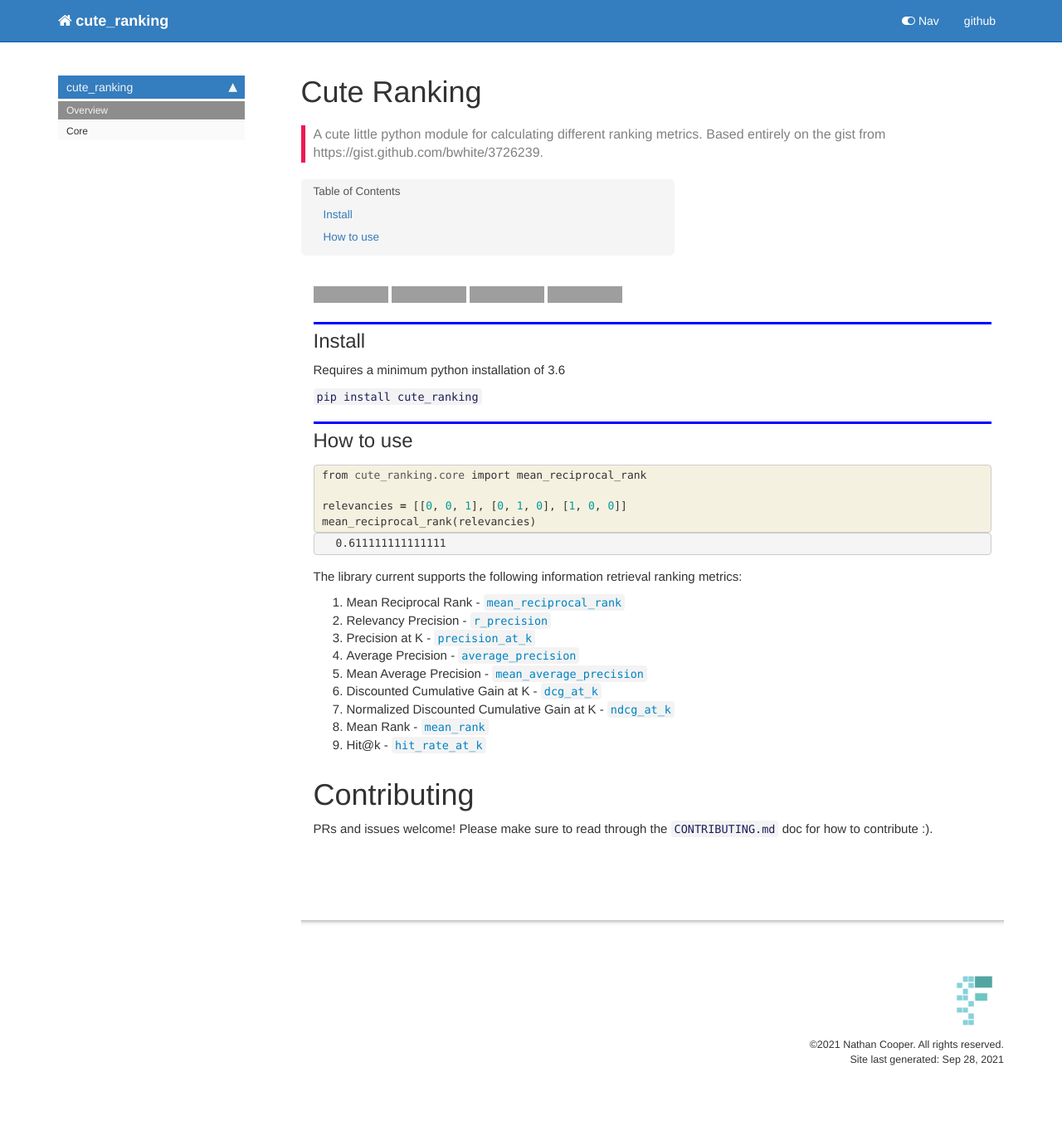
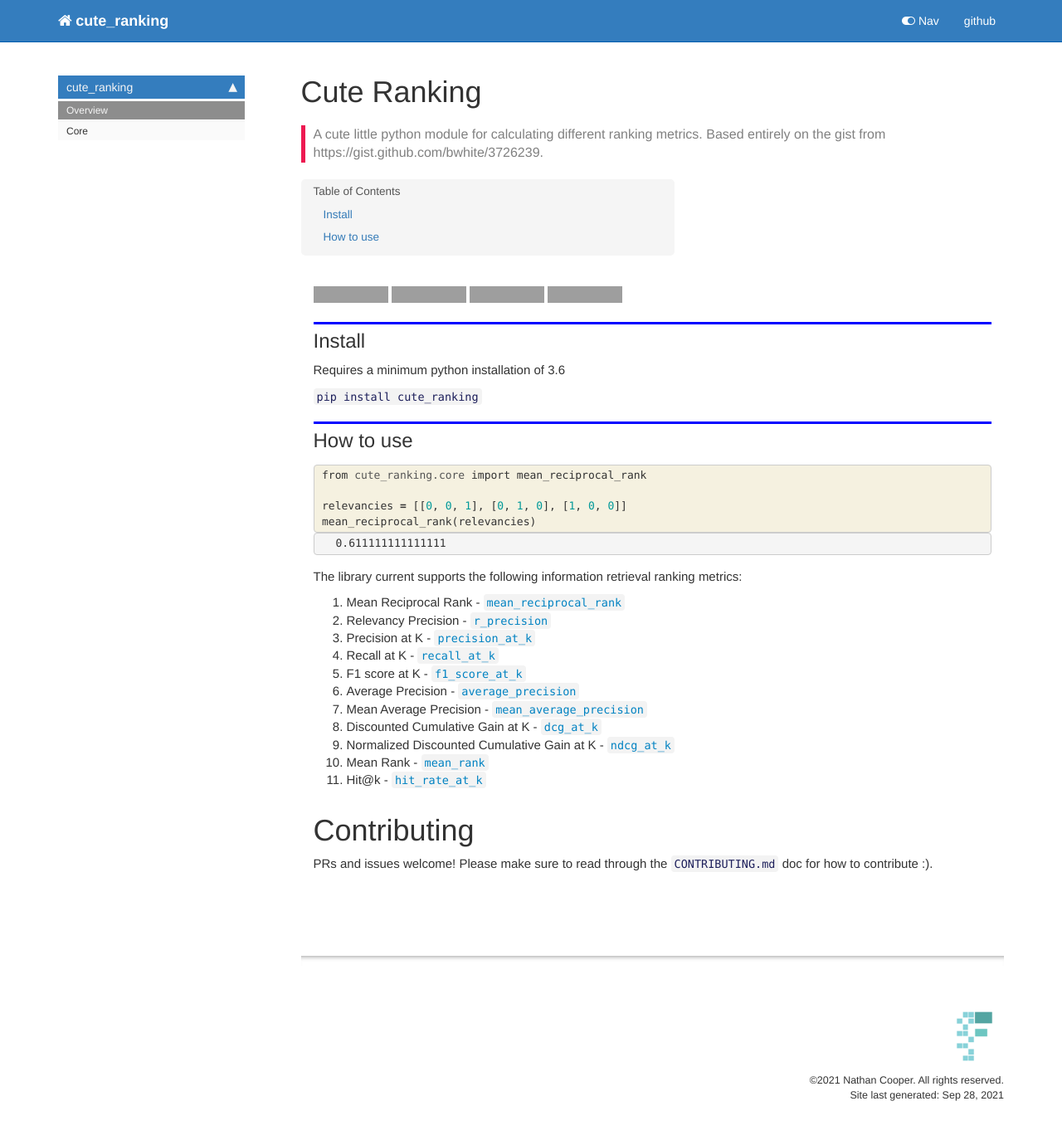
Before and after one commit to ncoop57/cute_ranking, a Jekyll site: the page built from docs/index.html, in a window 1280 px wide. Shown: the whole page at 83% size. Built offline with Jekyll 4.4.1, drawn with Linux system fonts in a browser that asks for light colours; nearby versions of some CDN libraries; comment, search, counter and statistics services are not loaded; before the commit the page ends 1337 px from its top, so only the background shows below that; grey boxes are pictures that could not be loaded.

Commit message:
Update README with new metrics

```diff
--- a/docs/index.html
+++ b/docs/index.html
@@ -102,6 +102,8 @@ nb_path: "nbs/index.ipynb"
 <li>Mean Reciprocal Rank - <a href="/cute_ranking/core.html#mean_reciprocal_rank"><code>mean_reciprocal_rank</code></a></li>
 <li>Relevancy Precision - <a href="/cute_ranking/core.html#r_precision"><code>r_precision</code></a></li>
 <li>Precision at K - <a href="/cute_ranking/core.html#precision_at_k"><code>precision_at_k</code></a></li>
+<li>Recall at K - <a href="/cute_ranking/core.html#recall_at_k"><code>recall_at_k</code></a></li>
+<li>F1 score at K - <a href="/cute_ranking/core.html#f1_score_at_k"><code>f1_score_at_k</code></a></li>
 <li>Average Precision - <a href="/cute_ranking/core.html#average_precision"><code>average_precision</code></a></li>
 <li>Mean Average Precision - <a href="/cute_ranking/core.html#mean_average_precision"><code>mean_average_precision</code></a></li>
 <li>Discounted Cumulative Gain at K - <a href="/cute_ranking/core.html#dcg_at_k"><code>dcg_at_k</code></a></li>
```
Also changed, not shown: README.md, 1 other file.
